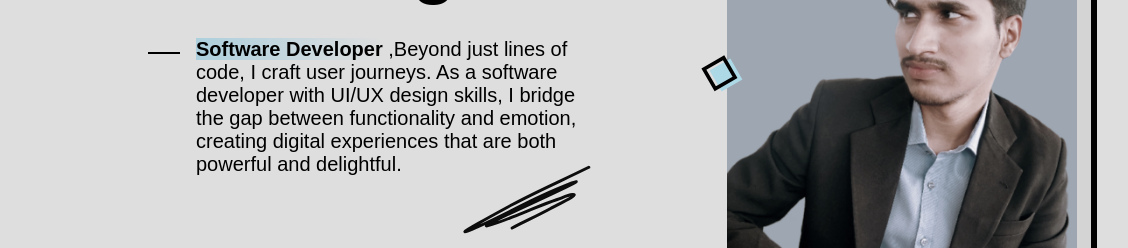
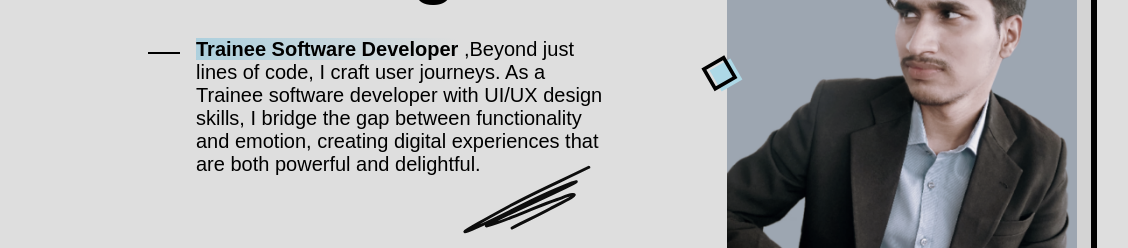
Before and after one commit to RameshEdirisinghe/My-Portfolio, a plain HTML site: page index.html in a window 1280 px wide. Shown: the part 375-623 px from the top of the page, 0-1128 px from the left. Drawn offline with nearby package versions, Linux system fonts and the light colour scheme; a web font is replaced by a local one.

Commit message:
Update index.html

```diff
--- a/index.html
+++ b/index.html
@@ -91,9 +91,9 @@
                 </div>
                 <div class="home__info">
                         <p class="home__description">
-                            <b>Software Developer</b>
+                            <b>Trainee Software Developer</b>
                             ,Beyond just lines of code, I craft user journeys.
-                            As a software developer with UI/UX design skills,
+                            As a Trainee software developer with UI/UX design skills,
                             I bridge the gap between functionality and emotion,
                             creating digital experiences that are both powerful and delightful.
                         </p>
```
